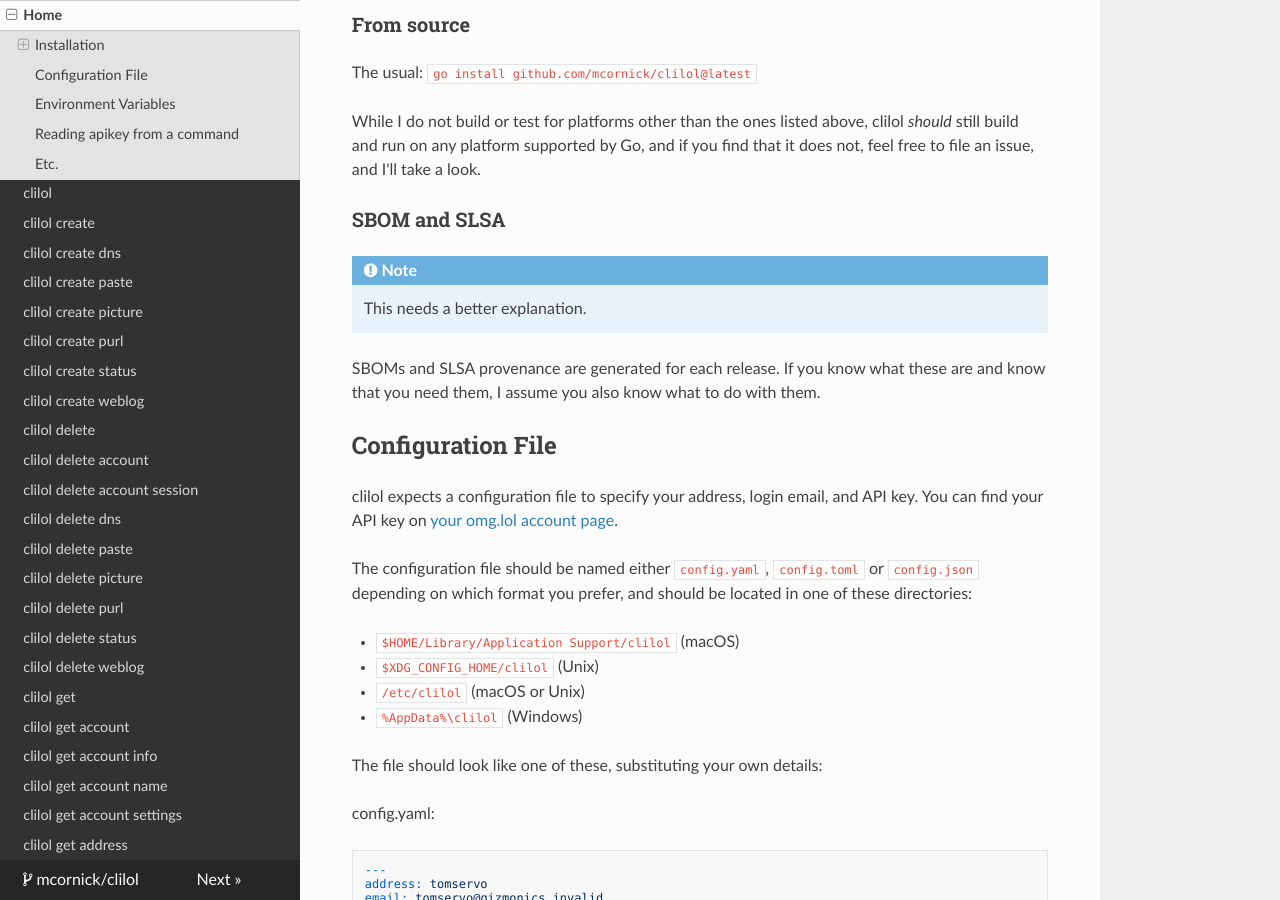
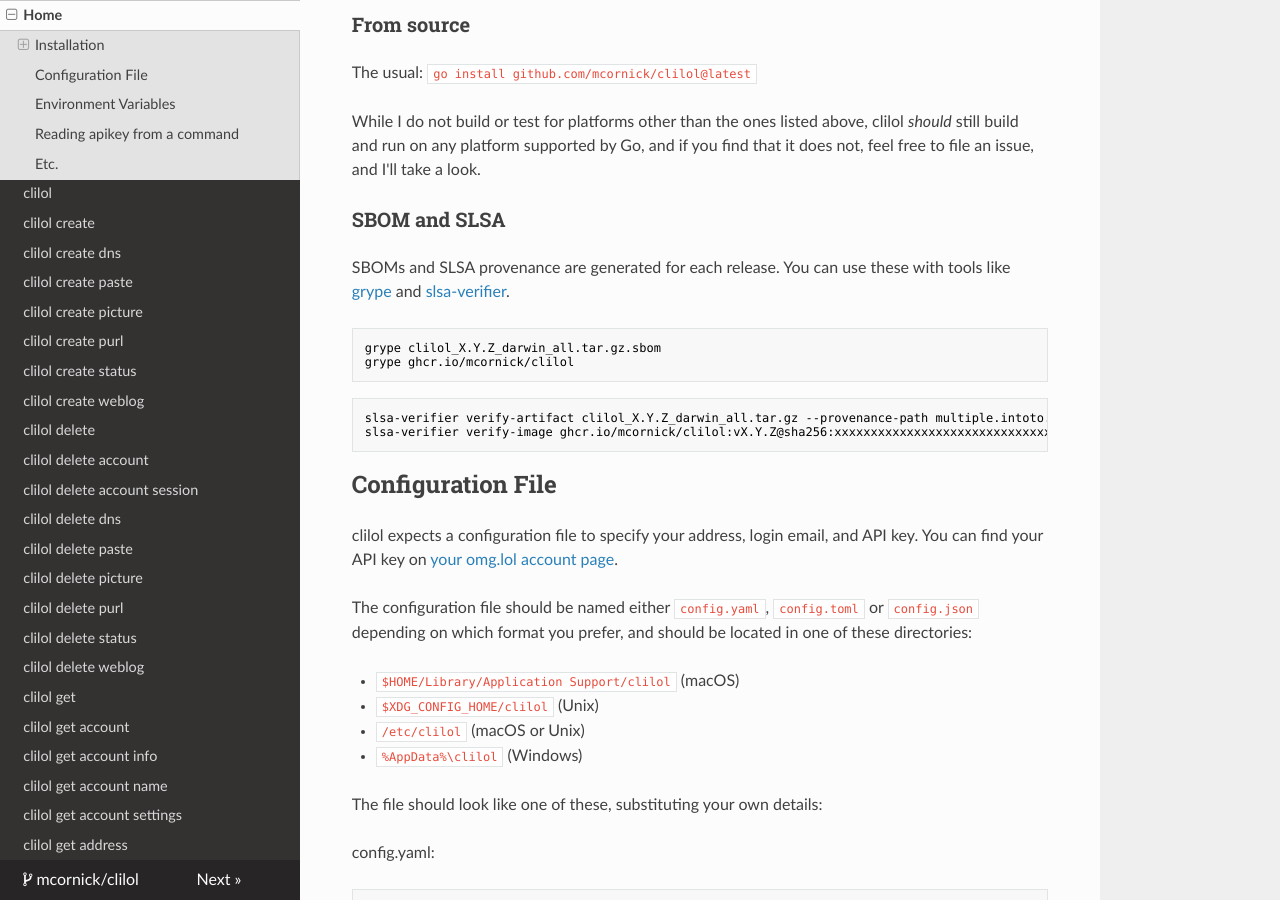
Before and after one commit to mcornick/clilol, an MkDocs documentation site: the page built from docs/index.md, in a window 1280 px wide and 900 px high, scrolled down 2042 px. Built offline with MkDocs 1.6.1, drawn with Linux system fonts in a browser that asks for light colours; nearby versions of some CDN libraries.

Commit message:
docs: better SBOM/SLSA doc and examples
Signed-off-by: Mark Cornick <mark@markcornick.com>

````diff
--- a/docs/index.md
+++ b/docs/index.md
@@ -101,13 +101,18 @@
 
 ### SBOM and SLSA
 
-!!! Note
+SBOMs and SLSA provenance are generated for each release. You can use these with tools like [grype](https://github.com/anchore/grype) and [slsa-verifier](https://github.com/slsa-framework/slsa-verifier).
 
-    This needs a better explanation.
 
-SBOMs and SLSA provenance are generated for each release. If you know
-what these are and know that you need them, I assume you also know what
-to do with them.
+```bash
+grype clilol_X.Y.Z_darwin_all.tar.gz.sbom
+grype ghcr.io/mcornick/clilol
+```
+
+```bash
+slsa-verifier verify-artifact clilol_X.Y.Z_darwin_all.tar.gz --provenance-path multiple.intoto.jsonl --source-uri github.com/mcornick/clilol --source-tag vX.Y.Z
+slsa-verifier verify-image ghcr.io/mcornick/clilol:vX.Y.Z@sha256:xxxxxxxxxxxxxxxxxxxxxxxxxxxxxxxxxxxxxxxxxxxxxxxxxxxxxxxxxxxxxxxx --source-uri github.com/mcornick/clilol --source-tag vX.Y.Z
+```
 
 ## Configuration File
 
````
